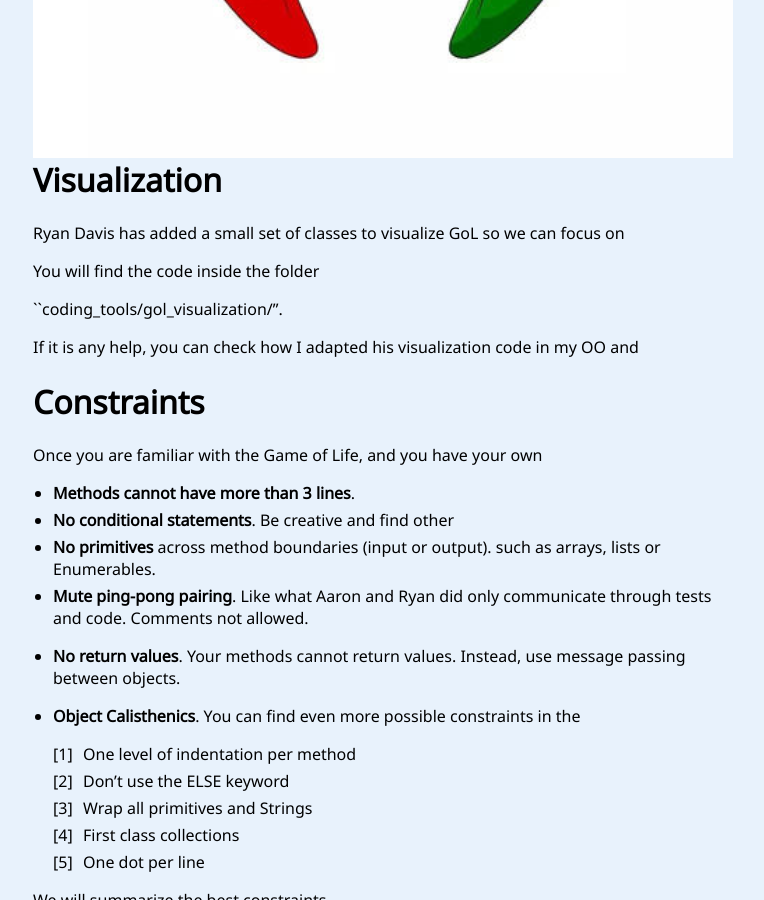
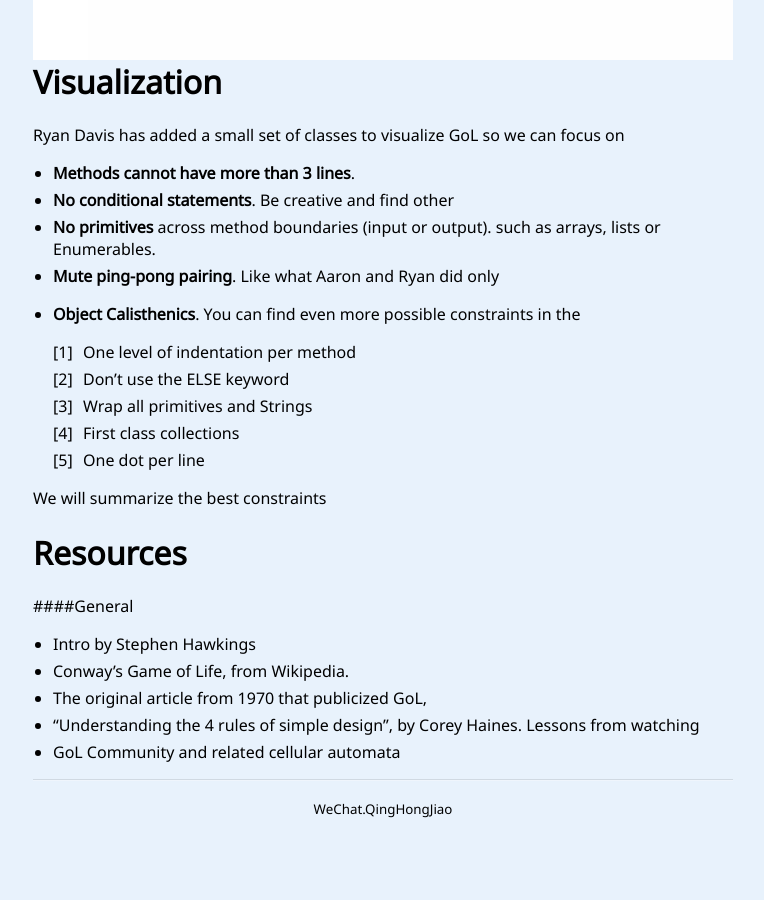
Before and after one commit to QingHongJiao/qinghongjiao.github.io, a Jekyll site: the page built from _posts/post/2011-10-03-bookmark.md, in a window 1280 px wide and 900 px high, scrolled down 1628 px. Shown: the whole window, without its empty margins (257-1021 px from the left). Built offline with Jekyll 4.4.1, drawn with Linux system fonts in a browser that asks for light colours; our own code applies the rules of GitHub Pages for plain Markdown files; after the commit the page ends 2447 px from its top, so only the background shows below that; some of the changed text lies outside the part shown.

Commit message:
Update 2011-10-03-bookmark.md

```diff
--- a/_posts/post/2011-10-03-bookmark.md
+++ b/_posts/post/2011-10-03-bookmark.md
@@ -33,17 +33,12 @@ Game of Life "exists" in an infinite two-dimensional
 - Any live cell with more than three live neighbors dies, as if by overcrowding.
 - Any live cell with two or three live neighbors lives on to the next generation.
 - Any dead cell with exactly three live neighbors becomes a live cell.
-
-The initial pattern constitutes the seed of the system.
-
-Check online an [interactive example](http://pmav.eu/stuff/javascript-game-of-life-v3.1.1/)
+[interactive example](http://pmav.eu/stuff/javascript-game-of-life-v3.1.1/)
 
 How to go about it
 ==================
 
-It is not necessary to see to believe (although it surely helps!). A much better way to go about it by testing thoroughly. Testing is an art in itself.
-
-
+It is not necessary to see to believe (although it surely helps!).
   - A new game has no cells
   - A new game after a tick ... nothing changes
   - A new game, when I add a new live cell, after a tick the single cell dies alone
@@ -58,23 +53,10 @@ Visualization
 
 Ryan Davis has added a small set of classes to visualize GoL so we can focus on
 
-You will find the code inside the folder
-
-``coding_tools/gol_visualization/".
-
-If it is any help, you can check how I adapted his visualization code in my OO and
-
-Constraints
-============
-
-Once you are familiar with the Game of Life, and you have your own
-
 * **Methods cannot have more than 3 lines**.
 * **No conditional statements**. Be creative and find other
 * **No primitives** across method boundaries (input or output).  such as arrays, lists or Enumerables.
-* **Mute ping-pong pairing**. Like what Aaron and Ryan did only communicate through tests and code. Comments not allowed.
-* **No return values**. Your methods cannot return values. Instead, use message passing between objects.
-
+* **Mute ping-pong pairing**. Like what Aaron and Ryan did only
 * **Object Calisthenics**. You can find even more possible constraints in the
 
     1. One level of indentation per method
```
